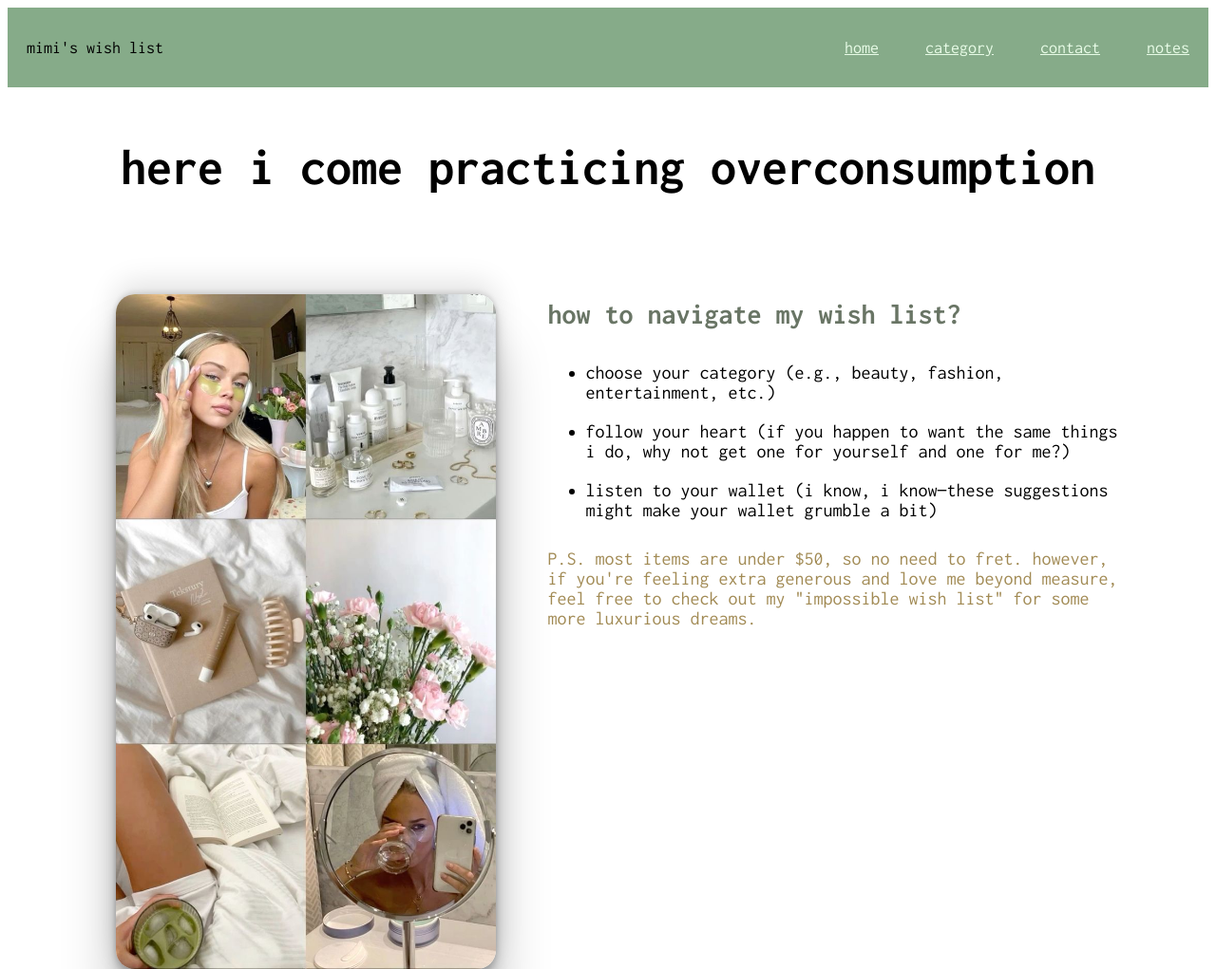
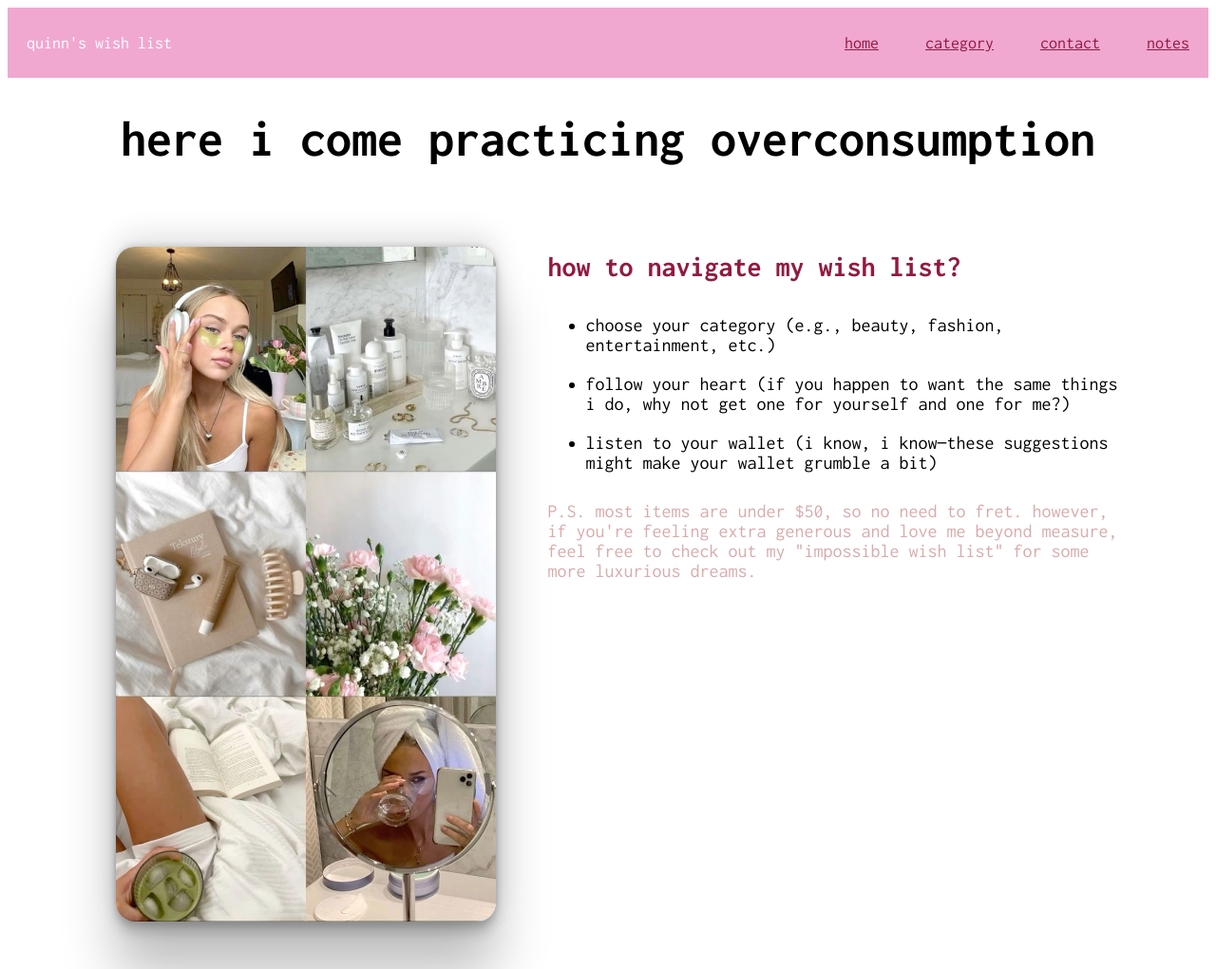
Before and after one commit to quynhnle135/wish-list-web, a plain HTML site: page index.html in a window 1280 px wide. Shown: the top 1021 px of the page at 95% size. Drawn offline with Linux system fonts and the light colour scheme.

Commit message:
Updated style

```diff
--- a/index.html
+++ b/index.html
@@ -10,37 +10,38 @@
       rel="stylesheet"
     />
     <link rel="stylesheet" href="style.css" />
-    <title>mimi's wish list</title>
+    <title>quinn's wish list</title>
   </head>
   <body>
     <!-- navigation bar -->
     <div class="nav-bar">
       <div class="logo">
-        <p>mimi's wish list</p>
+        <p style="color: white">quinn's wish list</p>
       </div>
       <div class="nav-links">
         <ul>
-          <li><a href="#">home</a></li>
-          <li><a href="#">category</a></li>
-          <li><a href="#">contact</a></li>
+          <li><a href="#home">home</a></li>
+          <li><a href="#category">category</a></li>
+          <li><a href="#contact">contact</a></li>
           <li><a href="#">notes</a></li>
         </ul>
       </div>
     </div>
 
+    <div class="container">
       <div class="header">
         <h1>here i come practicing overconsumption</h1>
       </div>
 
       <!-- introduction -->
-    <div class="introduction">
+      <div id="home" class="introduction">
         <div class="intro-pic">
           <div class="pic-container">
             <img src="photos/wishlist-1.jpeg" alt="" />
           </div>
         </div>
         <div class="intro-content">
-        <h2 style="color: #697565">how to navigate my wish list?</h2>
+          <h2 style="color: #921a40">how to navigate my wish list?</h2>
           <ul>
             <li>
               choose your category (e.g., beauty, fashion, entertainment, etc.)
@@ -54,16 +55,17 @@
               your wallet grumble a bit)
             </li>
           </ul>
-        <p style="color: #a28b55">
-          P.S. most items are under $50, so no need to fret. however, if you're
-          feeling extra generous and love me beyond measure, feel free to check
-          out my "impossible wish list" for some more luxurious dreams.
+          <p style="color: #d9abab">
+            P.S. most items are under $50, so no need to fret. however, if
+            you're feeling extra generous and love me beyond measure, feel free
+            to check out my "impossible wish list" for some more luxurious
+            dreams.
           </p>
         </div>
       </div>
 
       <!-- category -->
-    <div class="category-container">
+      <div id="category" class="category-container">
         <div class="header">
           <h1>category</h1>
         </div>
@@ -78,8 +80,9 @@
             </div>
             <div>
               <p>
-              i've been obsessed with flawless, super-smooth, glazed-donut skin.
-              help me achieve that by checking out my beauty wish list items.
+                i've been obsessed with flawless, super-smooth, glazed-donut
+                skin. help me achieve that by checking out my beauty wish list
+                items.
               </p>
               <a href="#">explore now!</a>
             </div>
@@ -94,8 +97,8 @@
             </div>
             <div>
               <p>
-              i think you need an IT GIRL in your life—and that IT GIRL could be
-              me if you check out my fashion wish list, let's explore my
+                i think you need an IT GIRL in your life—and that IT GIRL could
+                be me if you check out my fashion wish list, let's explore my
                 must-have items!
               </p>
               <a href="#">explore now!</a>
@@ -112,7 +115,8 @@
             <div>
               <p>
                 if you want to help me become a charming girl with fascinating
-              interests, do not hesitate to explore my entertainment wish list!
+                interests, do not hesitate to explore my entertainment wish
+                list!
               </p>
               <a href="#">explore now!</a>
             </div>
@@ -127,8 +131,9 @@
             </div>
             <div>
               <p>
-              if none of the other three categories catch your eye, take a look
-              here to see my ADHD mind's endless array of eclectic interests.
+                if none of the other three categories catch your eye, take a
+                look here to see my ADHD mind's endless array of eclectic
+                interests.
               </p>
               <a href="#">explore now!</a>
             </div>
@@ -137,15 +142,14 @@
       </div>
 
       <!-- contact -->
-
-    <div class="contact-container">
+      <div id="contact" class="contact-container">
         <div class="header">
           <h1 style="margin-top: 50px">contact</h1>
         </div>
 
         <div class="contact">
           <div class="contact-content">
-          <h1 style="color: #697565">
+            <h1 style="color: #921a40">
               abracadabra, it's time to make some damages to your wallet!
             </h1>
             <p>
@@ -158,7 +162,7 @@
               <li>venmo: quinn le</li>
               <li>cash/check: 123 main street, nj 08520</li>
             </ul>
-          <p style="color: #a28b55">
+            <p style="color: #d9abab">
               feel free to message me on instagram @quinbeo or text me via
               609-325-xxxx if you have any question
             </p>
@@ -170,5 +174,15 @@
           </div>
         </div>
       </div>
+    </div>
+
+    <!-- footer -->
+    <!-- <div class="footer-container">
+      <div class="footer-content">
+        <a href="#">instagram</a>
+        <a href="#">linkedin</a>
+        <a href="#">github</a>
+      </div>
+    </div> -->
   </body>
 </html>
--- a/style.css
+++ b/style.css
@@ -3,13 +3,14 @@ body {
 }
 
 .nav-bar {
-  background-color: #86ab89;
+  background-color: #f0a8d0;
   color: black;
   display: flex;
   justify-content: flex-end;
   width: 100%;
-  padding: 15px 0px;
+  padding: 10px 0px;
   font-size: 18px;
+  margin-top: 0;
 }
 
 .nav-bar .logo {
@@ -24,12 +25,12 @@ body {
 }
 
 .nav-bar a {
-  color: #e7fbe6;
+  color: #921a40;
 }
 
 .header {
+  margin-top: 20px;
   text-align: center;
-  padding: 20px;
   font-size: 27px;
   color: black;
 }
@@ -102,7 +103,7 @@ body {
 }
 
 .sub a {
-  color: #c75b7a;
+  color: #921a40;
 }
 
 .sub p {
@@ -112,7 +113,7 @@ body {
 .contact-container {
   display: flex;
   flex-direction: column;
-  /* justify-content: center; */
+  margin-top: 40px;
 }
 
 .contact {
@@ -123,8 +124,8 @@ body {
 
 .contact-pic-container {
   display: flex;
-  height: 450px;
-  width: 350px;
+  height: 400px;
+  width: 300px;
 }
 
 .contact-pic-container img {
@@ -144,3 +145,12 @@ body {
   color: #c75b7a;
   padding: 10px 0px;
 }
+
+/* .footer-container {
+  position: absolute;
+  bottom: 0;
+  left: 0;
+  background-color: #c75b7a;
+  text-align: center;
+  width: 100%;
+} */
```
Lines whose indentation alone changed are shown as unchanged.
